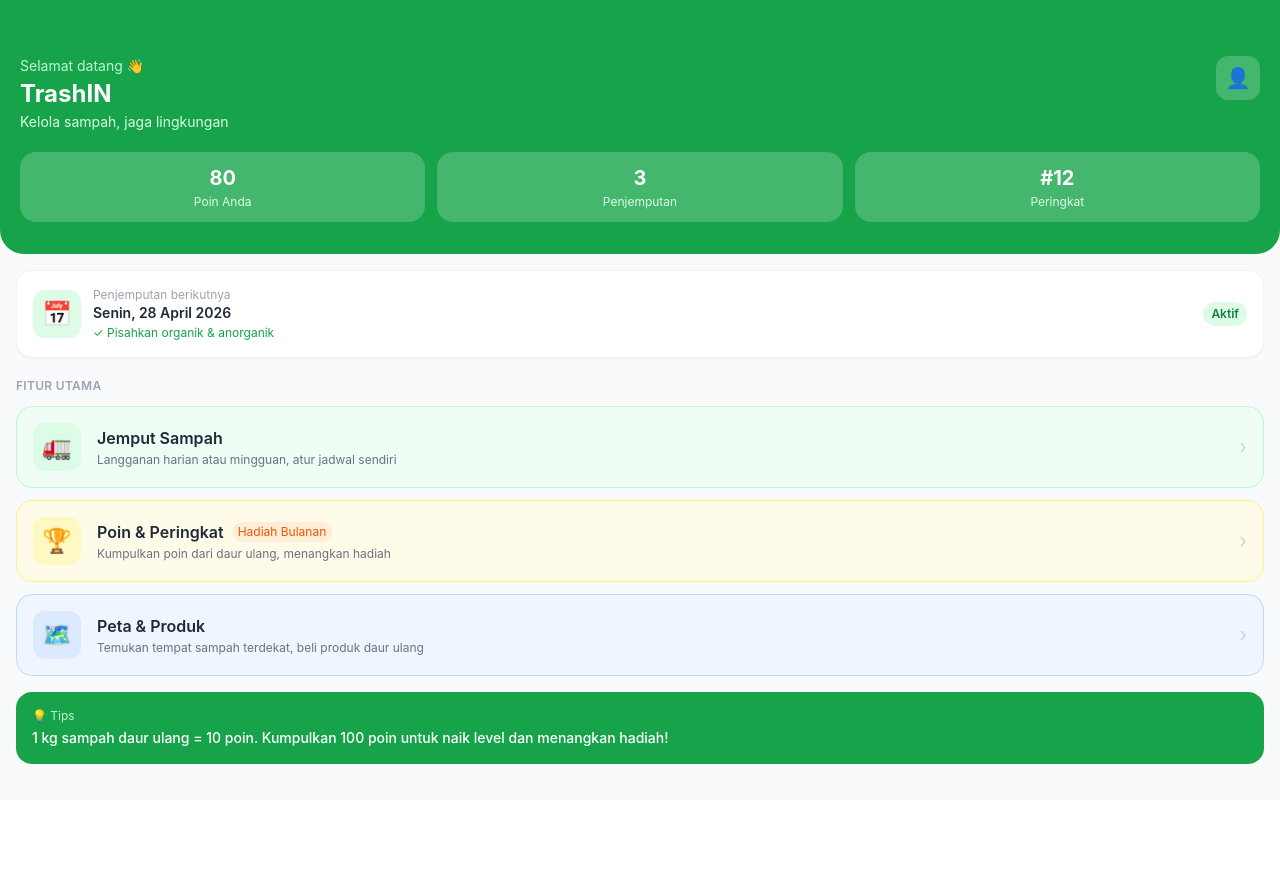
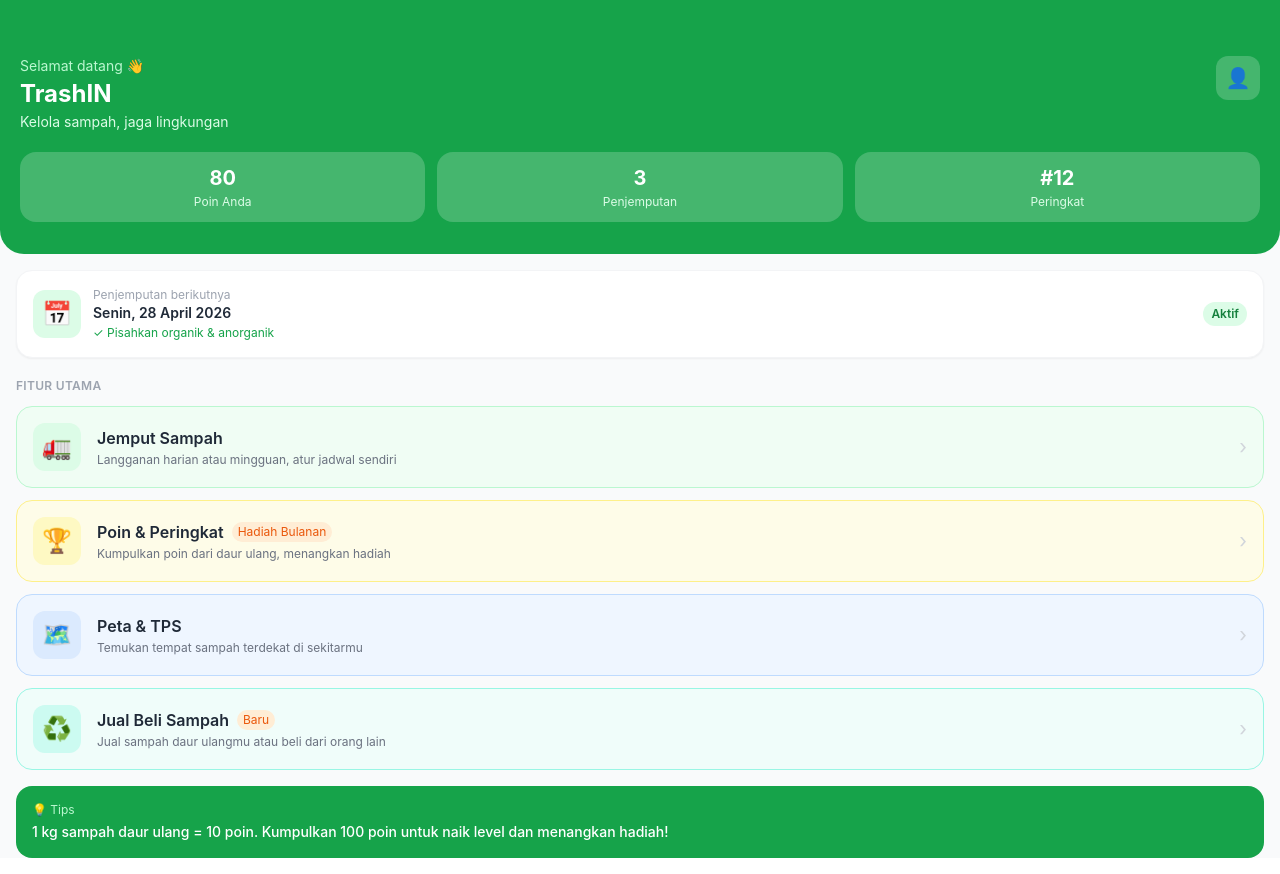
Before and after one commit to marckeynesujanto-hub/FinalProject, a Next.js app: page /home in a window 1280 px wide. Before the commit the page ends 800 px from the top, so only its background shows below. Built offline with nearby package versions, Linux system fonts and the light colour scheme.

Commit message:
updated home page

```diff
--- a/app/home/page.tsx
+++ b/app/home/page.tsx
@@ -23,11 +23,20 @@ const features = [
   {
     href: '/map',
     icon: '🗺️',
-    title: 'Peta & Produk',
-    desc: 'Temukan tempat sampah terdekat, beli produk daur ulang',
+    title: 'Peta & TPS',
+    desc: 'Temukan tempat sampah terdekat di sekitarmu',
     color: 'bg-blue-50 border-blue-200',
     iconBg: 'bg-blue-100',
     badge: null,
+  },
+  {
+    href: '/marketplace',
+    icon: '♻️',
+    title: 'Jual Beli Sampah',
+    desc: 'Jual sampah daur ulangmu atau beli dari orang lain',
+    color: 'bg-teal-50 border-teal-200',
+    iconBg: 'bg-teal-100',
+    badge: 'Baru',
   },
 ]
 
```
